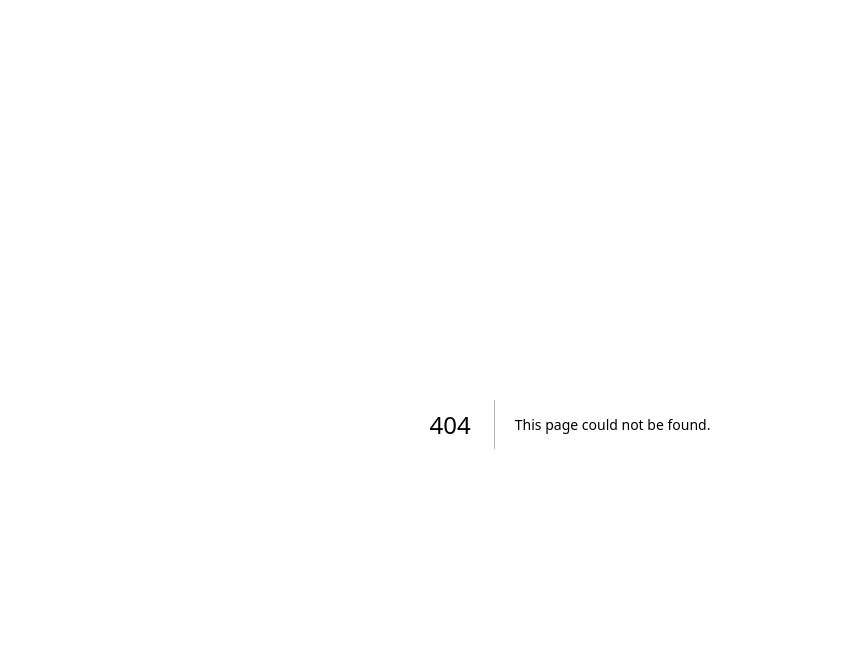
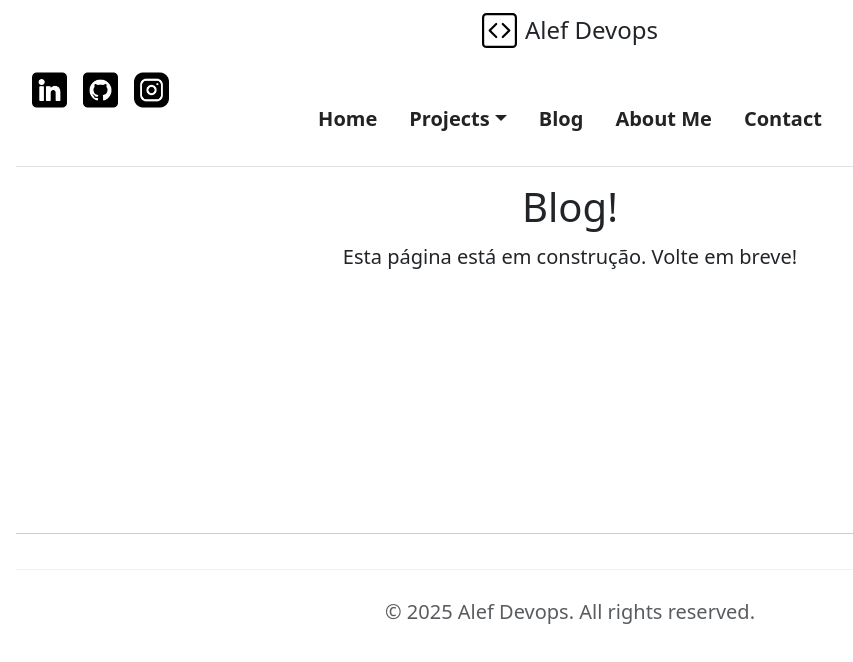
Before and after one commit to ABabayaga/AlefDevopsWeb, a Next.js app: page /blog in a window 1280 px wide. Before the commit this address had no page. Shown: the top 662 px of the page, without its empty margins (70-923 px from the left). Built offline with nearby package versions, Linux system fonts and the light colour scheme.

Commit message:
createpageblog

```diff
--- a/src/components/Header.tsx
+++ b/src/components/Header.tsx
@@ -83,6 +83,12 @@ const Header: React.FC = () => {
           </li>
 
           <li className="nav-item ">
+            <Link href="/blog" className="nav-link">
+              Blog
+            </Link>
+          </li>
+
+          <li className="nav-item ">
             <Link href="/about" className="nav-link">
               About Me
             </Link>
--- /dev/null
+++ b/src/pages/blog.tsx
@@ -0,0 +1,38 @@
+import Head from "next/head";
+
+import Container from "react-bootstrap/Container";
+import AppGuides from "@/components/AppGuides";
+import Footer from "@/components/Footer";
+import Header from "@/components/Header";
+import ExampleComponents from "@/components/ExampleComponents";
+
+const Blog = () => {
+  return (
+    <>
+      <Head>
+        <title>Alef Devops</title>
+        <meta name="description" content="Generated by create next app" />
+        <meta name="viewport" content="width=device-width, initial-scale=1" />
+        <link rel="icon" href="/favicon.ico" />
+      </Head>
+
+      <Container as="main" className="py-4 px-3 mx-auto large-text">
+        <Header />
+        <div style={{
+          display: "flex",
+          flexDirection: "column",
+          //justifyContent: "center",
+          alignItems: "center",
+          height: "40vh",
+          textAlign: "center",
+        }}>
+          <h1>Blog!</h1>
+          <p>Esta página está em construção. Volte em breve!</p>
+        </div>
+        <Footer />
+      </Container>
+    </>
+  );
+};
+
+export default Blog;
```
